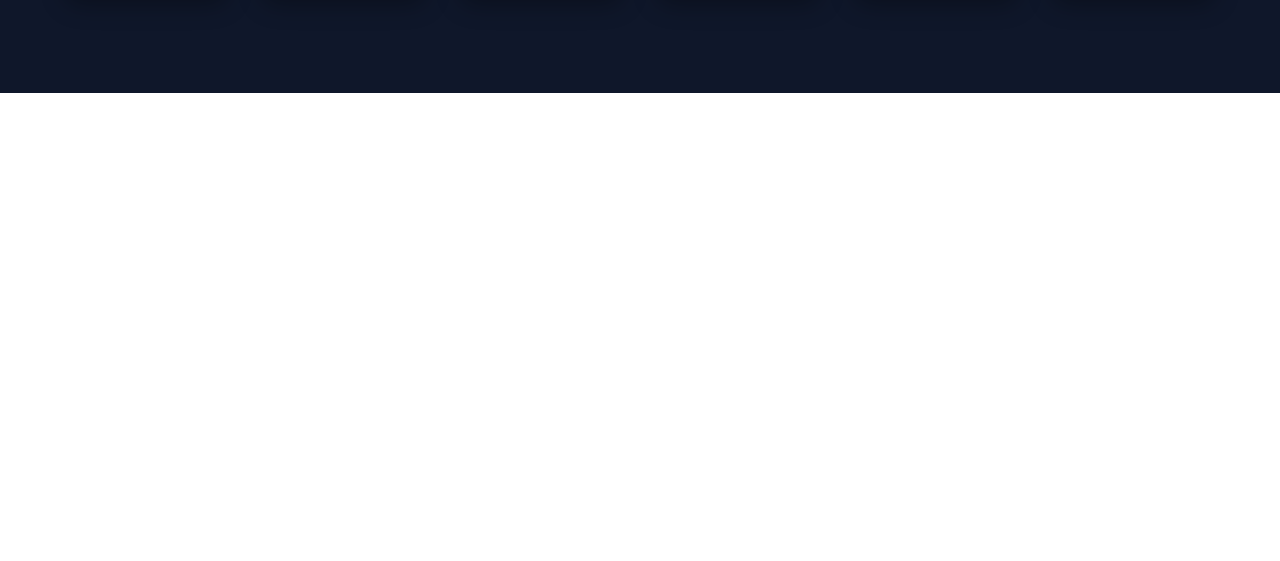
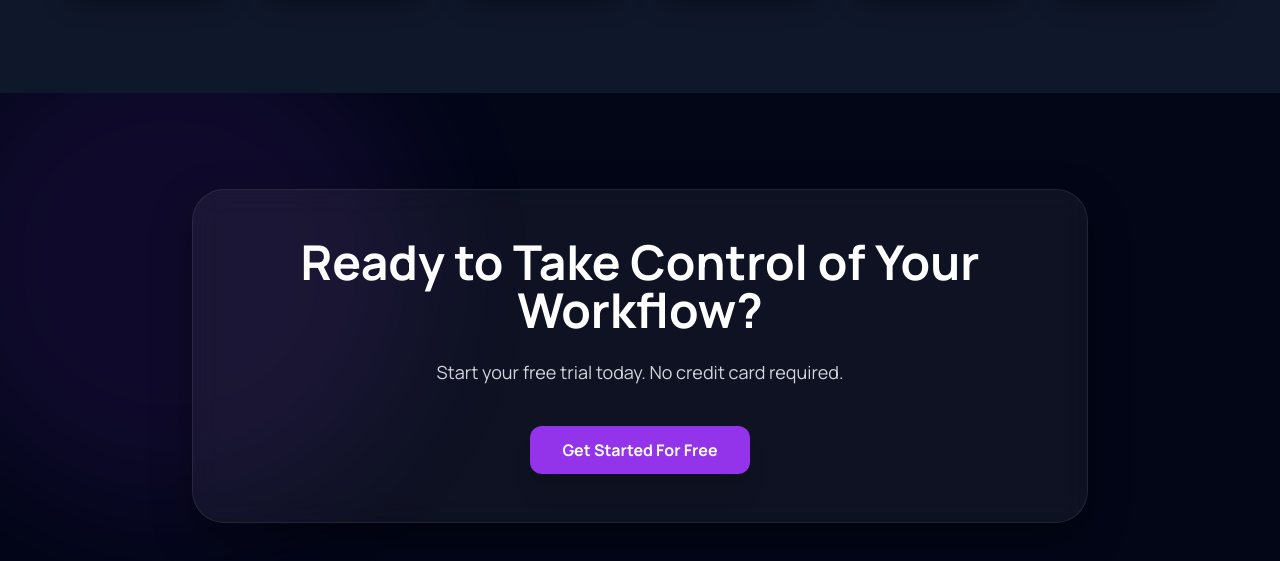
Before and after one commit to Omkarkadam-dev/Project_FlowBoard, a plain HTML site: page index.html in a window 1280 px wide. Shown: the part 4107-4668 px from the top of the page. Before the commit the page ends 4200 px from the top, so only its background shows below. Drawn offline with nearby package versions, Linux system fonts and the light colour scheme.

Commit message:
add CTA section

```diff
--- a/index.html
+++ b/index.html
@@ -284,6 +284,18 @@
         </div>
     </section>
 
+<!-- CTA Section -->
+<section id="cta" class="relative bg-[#020617] py-24 px-6 overflow-hidden text-white">
+    <div class="absolute -top-20 -left-20 w-[500px] h-[500px] bg-purple-600/20 rounded-full blur-3xl z-0 animate-pulse"></div>
+
+    <div class="relative z-10 max-w-4xl mx-auto text-center glass-cta" data-cta>
+      <h2 class="text-4xl md:text-5xl font-bold mb-6 leading-tight">Ready to Take Control of Your Workflow?</h2>
+      <p class="text-gray-300 text-lg mb-10">Start your free trial today. No credit card required.</p>
+      <a href="#" class="inline-block bg-purple-600 hover:bg-purple-700 text-white font-semibold py-3 px-8 rounded-xl transition-all duration-300 shadow-xl scale-cta">
+        Get Started For Free
+      </a>
+    </div>
+  </section>
 
 
     <script src="script.js"></script>
--- a/script.js
+++ b/script.js
@@ -155,3 +155,20 @@ document.addEventListener("DOMContentLoaded", () => {
 
     techItems.forEach(item => observer.observe(item));
 });
+
+
+// Scroll reveal for CTA
+document.addEventListener("DOMContentLoaded", () => {
+    const ctaSection = document.querySelector("[data-cta]");
+
+    const observer = new IntersectionObserver(entries => {
+      entries.forEach(entry => {
+        if (entry.isIntersecting) {
+          entry.target.classList.add("reveal");
+          observer.unobserve(entry.target);
+        }
+      });
+    }, { threshold: 0.2 });
+
+    observer.observe(ctaSection);
+  });
--- a/style.css
+++ b/style.css
@@ -279,3 +279,25 @@ body {
 .delay-5 {
     transition-delay: 0.5s;
 }
+
+.glass-cta {
+    background: rgba(255, 255, 255, 0.05);
+    border: 1px solid rgba(255, 255, 255, 0.08);
+    padding: 3rem 2rem;
+    border-radius: 2rem;
+    backdrop-filter: blur(15px);
+    box-shadow: 0 15px 40px rgba(0, 0, 0, 0.4);
+    opacity: 0;
+    transform: translateY(50px);
+    transition: transform 0.8s ease, opacity 0.8s ease;
+  }
+
+  .glass-cta.reveal {
+    opacity: 1;
+    transform: translateY(0);
+  }
+
+  .scale-cta:hover {
+    transform: scale(1.05);
+    box-shadow: 0 0 40px rgba(168, 85, 247, 0.6);
+  }
```
